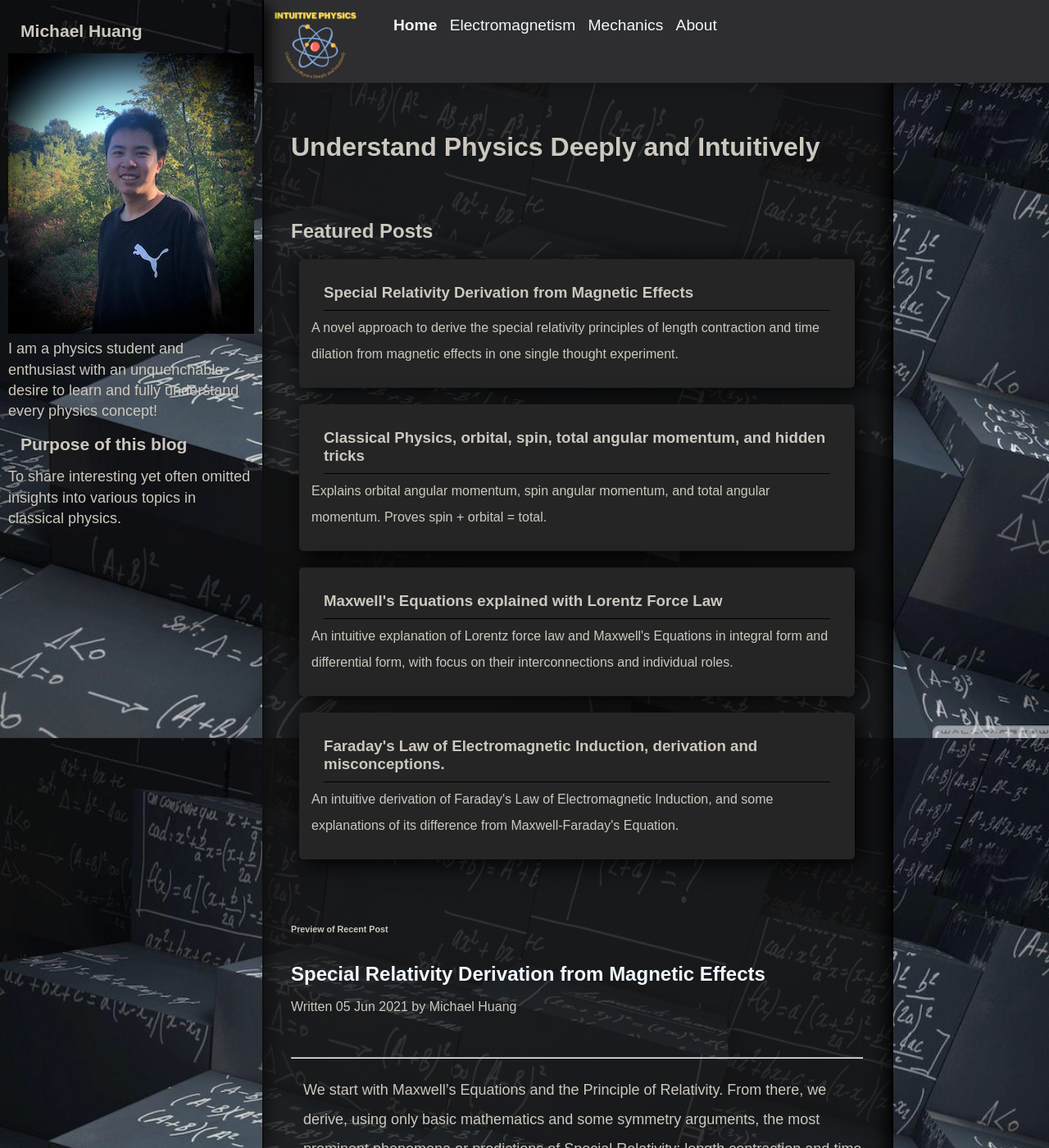
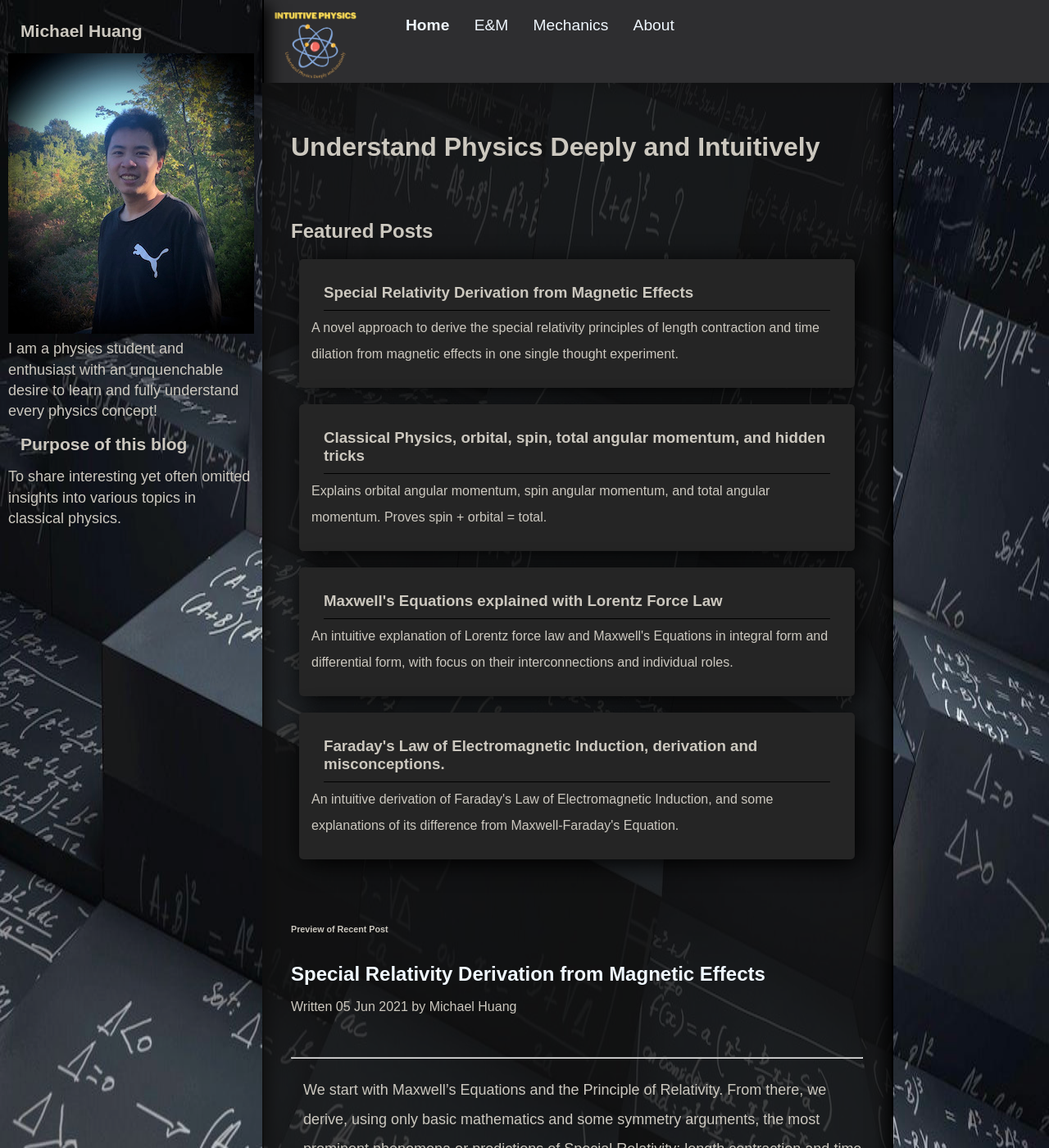
Before and after one commit to IntuitivePhysics/IntuitivePhysics, a Jekyll site: the page built from index.html, in a window 1280 px wide and 1400 px high. Shown: the whole window at 82% size. Built offline with Jekyll 4.4.1, drawn with Linux system fonts in a browser that asks for light colours; formulas are drawn with MathJax 3.

Commit message:
update mobile

```diff
--- a/_data/navigation.yml
+++ b/_data/navigation.yml
@@ -1,6 +1,6 @@
 - name: Home
   link: /
-- name: Electromagnetism
+- name: E&M
   link: /electromagnetism
 - name: Mechanics
   link: /mechanics
--- a/_layouts/default.html
+++ b/_layouts/default.html
@@ -25,6 +25,7 @@
 
 
 <body>
+    <img src="/assets/images/wallpaper.jpg" class='bgimage'>
     <div class="sidebar">
         <div class="foreword">
             <h3>Michael Huang</h3>
--- a/_sass/main.scss
+++ b/_sass/main.scss
@@ -11,9 +11,17 @@
     color:rgb(204, 200, 191)
 }
 
-body {
-    background: url(/assets/images/wallpaper.jpg) center center no-repeat fixed;
-    background-size: cover;
+// body {
+//     background: url(/assets/images/wallpaper.jpg) center center no-repeat fixed;
+//     background-size: cover;
+// }
+body .bgimage {
+    position: fixed;
+    top: 0;
+    left: 0;
+    height: 100%;
+    width: 100%;
+    z-index: -1;
 }
 
 .mainbody{
@@ -50,7 +58,7 @@
 
 nav li{
     display: inline;
-    padding-left: 10px;
+    padding-left: 25px;
 }
 
 
@@ -294,9 +302,15 @@
 }
 
 @supports (-webkit-touch-callout: none) {
-    body {
-        background: url(/assets/images/wallpaper.jpg) center top no-repeat scroll;
-        background-size: auto 100vh;
+    body::after {
+        position: fixed;
+        top: 0;
+        left: 0;
+        height: 100%;
+        width: 100%;
+        z-index: -1;
+        background: url(/assets/images/wallpaper.jpg) center top no-repeat;
+        background-size: auto auto;
     }
 }
 
```
Also changed, not shown: assets/images/wallpaper.jpg, assets/images/wallpaper.svg (added), 2 other files.
